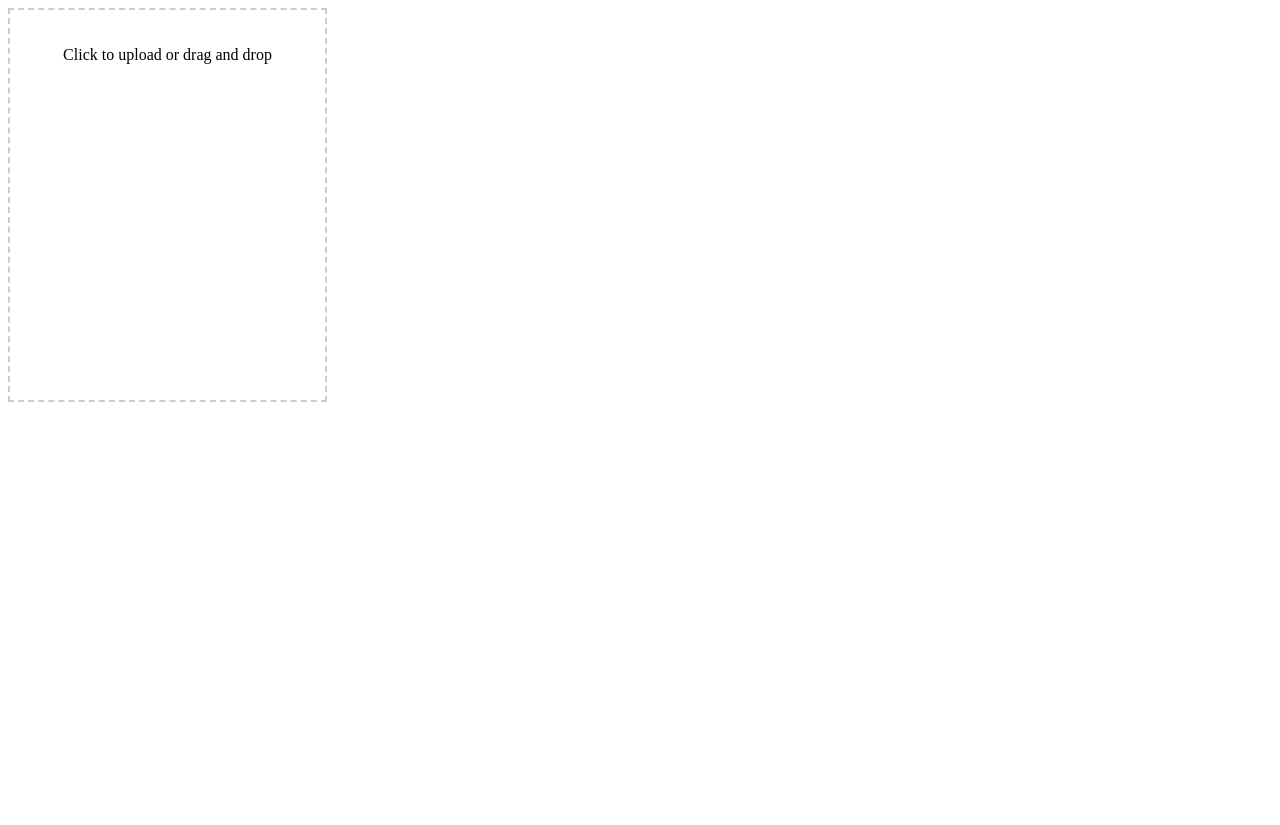
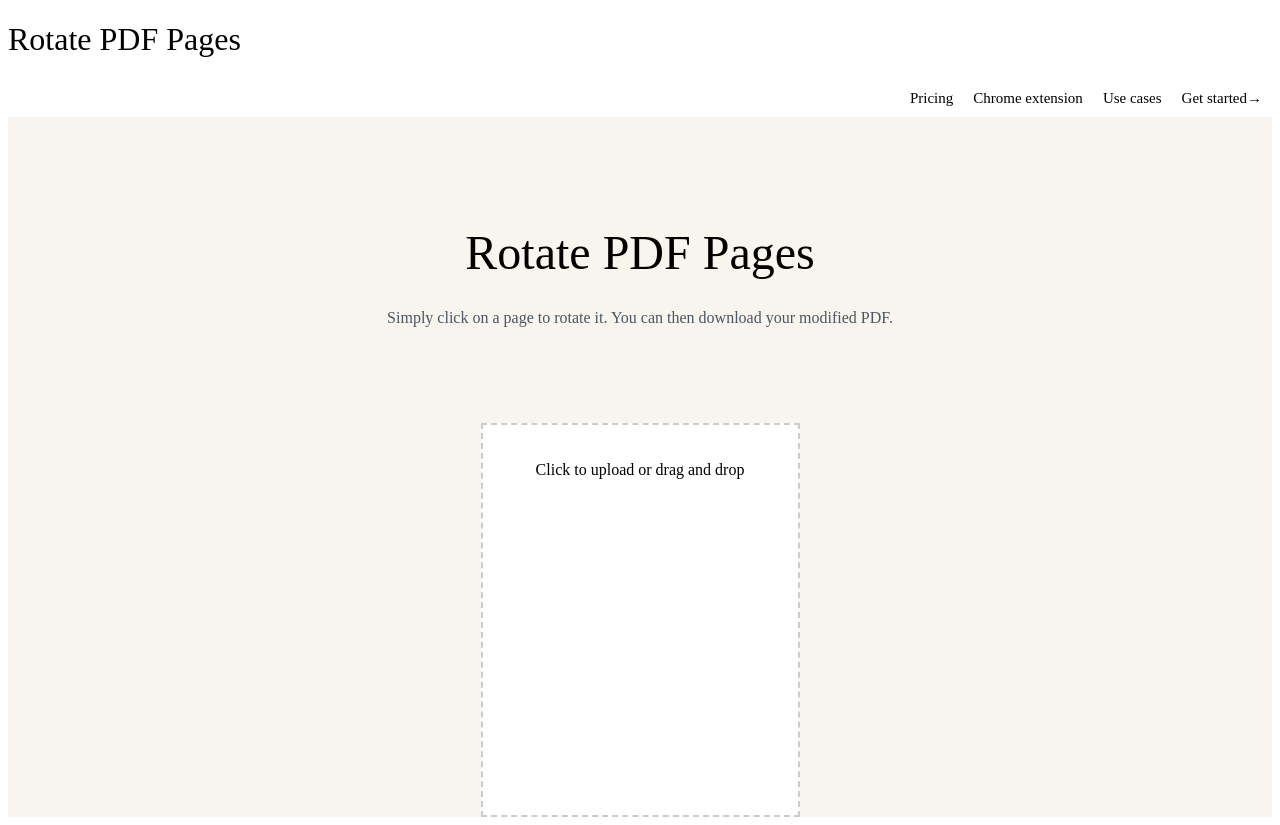
Before and after one commit to xiarongwen/20241112, a Next.js app: page / in a window 1280 px wide. Before the commit the page ends 800 px from the top, so only its background shows below. Built offline with nearby package versions, Linux system fonts and the light colour scheme.

Commit message:
feat: 完成上传pdf以及旋转 剩余旋转动画以及响应式布局

```diff
--- /dev/null
+++ b/app/app.scss
@@ -0,0 +1,4 @@
+.bg-white {
+    --tw-bg-opacity: 1;
+    background-color: rgb(255 255 255/var(--tw-bg-opacity))
+}
--- a/app/component/pdf-processor/index.scss
+++ b/app/component/pdf-processor/index.scss
@@ -1,20 +1,28 @@
+.top-button {
+    text-align: center;
+    margin: 15px;
+}
 .page-warp {
     padding: .75rem;
-    background: red;
     transition: transform 0.5s ease;
     text-align: center;
+    margin: 10px;
+    position:relative;
+    border: 0 solid #e5e7eb;
+    overflow: hidden;
 }
 .page-warp:hover {
     background: rgb(227, 225, 225);
 }
-.document-wrap {
-
+.pagestyle {
+   z-index: 9999;
 }
 .view-warp {
-    display:  flex;
+    display: flex;
+    flex: 1;
     margin: 0 auto;
     border: 2px solid red($color: #000000);
-    width: 1536px;
+    justify-content: center;
+    max-width: 2300px;
     flex-wrap: wrap;
-
 }
--- a/app/component/pdf-processor/index.tsx
+++ b/app/component/pdf-processor/index.tsx
@@ -6,11 +6,12 @@ import './index.scss'
 
 pdfjs.GlobalWorkerOptions.workerSrc = `//unpkg.com/pdfjs-dist@${pdfjs.version}/build/pdf.worker.min.mjs`;
 
-const PDFProcessor = () => {
+const PDFProcessor: React.FC<{}> = () => {
     const [file, setFile] = useState(null as any);
     const [numPages, setNumPages] = useState(0);
-  const [currentPage, setCurrentPage] = useState(1);
     const [rotationAngle, setRotationAngle] = useState(0);
+    const [zoomLevel, setZoomLevel] = useState(0.4);
+    const [pageRotations, setPageRotations] = useState<number[]>([]);
 
     const onFileChange = (event: any) => {
         const selectedFile = event.target.files[0];
@@ -21,17 +22,6 @@ const PDFProcessor = () => {
         setNumPages(totalPages);
     };
 
-  const goToPreviousPage = () => {
-    if (currentPage > 1) {
-      setCurrentPage(currentPage - 1);
-    }
-  };
-
-  const goToNextPage = () => {
-    if (currentPage < numPages) {
-      setCurrentPage(currentPage + 1);
-    }
-  };
 
     const handleDragOver = (event: React.DragEvent<HTMLDivElement>) => {
         event.preventDefault();
@@ -52,26 +42,54 @@ const PDFProcessor = () => {
         setFile(null)
     }
 
-  const onRotateAll = async () => {
+    const handleZoomIn = () => {
+        if (zoomLevel < 1) {
+            setZoomLevel(prevZoom => prevZoom + 0.1);
+        }
+
+    };
+
+    const handleZoomOut = () => {
+        if (zoomLevel > 0.22) {
+            setZoomLevel(prevZoom => prevZoom - 0.1 > 0 ? prevZoom - 0.1 : prevZoom);
+        }
+
+    };
+
+    const handlePageClick = (pageNumber: number) => {
+        const newRotations = [...pageRotations];
+        const currentRotation = newRotations[pageNumber - 1] || 0;
+        newRotations[pageNumber - 1] = currentRotation + 90;
+        setPageRotations(newRotations);
+    };
+
+    const onRotateAll = () => {
         setRotationAngle((prevAngle) => prevAngle + 90);
+        const updatedPageRotations = pageRotations.map(
+            (pageRotation, index) => pageRotation + rotationAngle
+        );
+        setPageRotations(updatedPageRotations);
     };
+
 
     const UploadWarp = () => {
         return (
             <>
                 <div style={{
-        width:'275px',
-        height:'350px',
+                    width: '275px',
+                    height: '350px',
                     border: '2px dashed #ccc',
                     padding: '20px',
                     textAlign: 'center',
                     minHeight: '200px',
                     cursor: 'pointer',
+                    margin:'0 auto',
+                    background:"#fff"
                 }}
                     onClick={handleClickUpload}
                     onDragOver={handleDragOver}
                     onDrop={handleDrop}>
-      <input id='fileInput' type="file" onChange={onFileChange} style={{ display: 'none' }}  />
+                    <input id='fileInput' type="file" onChange={onFileChange} style={{ display: 'none' }} />
                     <p>Click to upload or drag and drop</p>
                 </div>
             </>
@@ -81,16 +99,22 @@ const PDFProcessor = () => {
     const ViewWarp = () => {
         return (
             <>
-        <div>
+                <div className='top-button'>
                     <Button onClick={onRotateAll} label='Rotate all' />
                     <Button onClick={onRemove} type='remove' label='Remove PDF' />
+                    <Button onClick={handleZoomIn} type='circle' label='+' />
+                    <Button onClick={handleZoomOut} type='circle' label='-' />
                 </div>
 
                 <div className='document-wrap'>
-          <Document  rotate={rotationAngle} className='view-warp' file={file} onLoadSuccess={onDocumentLoadSuccess}>
+                    <Document onItemClick={({ pageNumber }) => alert('Clicked an item from page ' + pageNumber + '!')} rotate={rotationAngle} className='view-warp' file={file} onLoadSuccess={onDocumentLoadSuccess}>
                         {Array.from({ length: numPages }, (_, index) => (
                             <div className='page-warp'>
-                <Page renderAnnotationLayer={false} renderTextLayer={false} pageNumber={index + 1} />
+                                <Page  className={'pagestyle'} scale={zoomLevel} onClick={() => handlePageClick(index + 1)}
+                                    rotate={
+                                        pageRotations[index] || rotationAngle
+                                    }
+                                    renderAnnotationLayer={false} renderTextLayer={false} pageNumber={index + 1} />
                                 <p>{index + 1}</p>
                             </div>
                         ))}
--- /dev/null
+++ b/app/page.scss
@@ -0,0 +1,75 @@
+.links {
+    display: flex;
+    -webkit-box-align: center;
+    align-items: center;
+    justify-content: flex-end;
+
+}
+.links span {
+    padding: 10px;
+    font-weight: 500;
+    font-size: 15px;
+}
+
+.links span:hover {
+    text-decoration-line: underline;
+    cursor: pointer;
+}
+
+.container {
+    width: 100%;
+    margin: 0 auto;
+    padding-top: 5rem;
+    padding-bottom: 5rem;
+    text-align: center;
+}
+
+@media (min-width: 640px) {
+    .container {
+        max-width:640px
+    }
+}
+
+@media (min-width: 768px) {
+    .container {
+        max-width:768px
+    }
+}
+
+@media (min-width: 1024px) {
+    .container {
+        max-width:1024px
+    }
+}
+
+@media (min-width: 1280px) {
+    .container {
+        max-width:1280px
+    }
+}
+
+@media (min-width: 1536px) {
+    .container {
+        max-width:1536px
+    }
+}
+
+.font-serif {
+    font-family: Tiempos,serif
+}
+.text-5xl {
+    font-size: 3rem;
+    line-height: 1
+}
+
+h1, h2 {
+    font-weight: 500;
+}
+
+.container-h1 {
+
+}
+.container-p {
+    --tw-text-opacity: 1;
+    color: rgb(75 85 99/var(--tw-text-opacity))
+}
--- a/app/page.tsx
+++ b/app/page.tsx
@@ -1,10 +1,35 @@
 'use client'
 import PDFProcessor from './component/pdf-processor'
+import 'tailwindcss/tailwind.css';
+import './app.scss'
+import './page.scss'
 
-const  Home = () => {
-  return(
-    <div>
-      <PDFProcessor />
+const Home = () => {
+  return (
+    <div className="flex flex-col min-h-screen" style={{ background: "#f7f5ee" }}>
+      <header className="bg-white bg-gray-100 p-4 flex justify-between items-center">
+        <h1 className="text-2xl font-bold">Rotate PDF Pages</h1>
+        <div className="links">
+          <span>Pricing</span>
+          <span>Chrome extension</span>
+          <span>Use cases</span>
+          <span>Get started→</span>
+        </div>
+      </header>
+      <div className='container'>
+        <h1 className='text-5xl font-serif'>
+          Rotate PDF Pages
+        </h1>
+        <p className='container-p mt-2 text-gray-600 max-w-lg mx-auto'>
+          Simply click on a page to rotate it. You can then download your modified PDF.
+        </p>
+      </div>
+      <section>
+        <PDFProcessor />
+      </section>
+      <footer>
+
+      </footer>
     </div>
   )
 }
```
Lines whose indentation alone changed are shown as unchanged.
